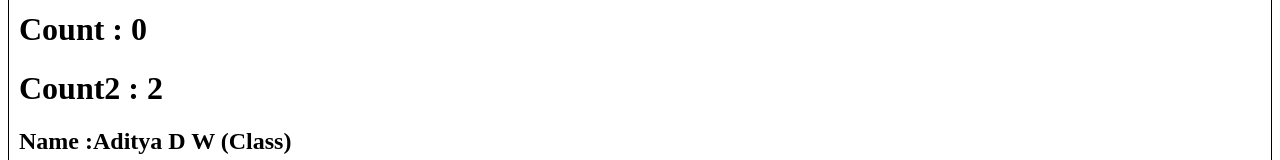
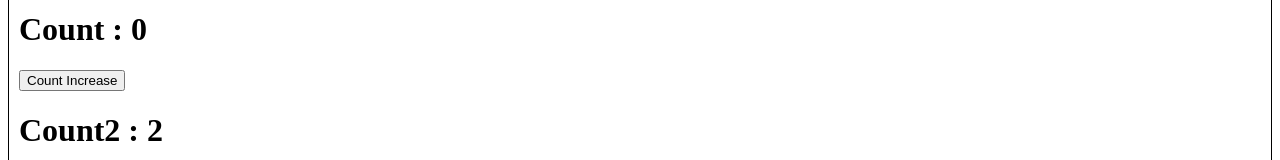
Before and after one commit to waditya/namaste-react, a React (Vite) app: page /about in a window 1280 px wide. Shown: the part 611-771 px from the top of the page. Built offline with nearby package versions, Linux system fonts and the light colour scheme.

Commit message:
Code to update state varibale in a Class -based component

```diff
--- a/src/components/RestaurantMenu.js
+++ b/src/components/RestaurantMenu.js
@@ -20,8 +20,8 @@ const RestaurantMenu = () => {
 
     const data = await fetch(MENU_API + resId); // "https://corsproxy.io/?https://www.swiggy.com/dapi/menu/pl?page-type=REGULAR_MENU&complete-menu=true&lat=18.5204303&lng=73.8567437&restaurantId=585360&catalog_qa=undefined&submitAction=ENTER"
 
-        const json = await data.json();
-        setresInfo(json.data);
+    const json = await data.json();
+    setresInfo(json.data);
 
     };
 
--- a/src/components/UserClass.js
+++ b/src/components/UserClass.js
@@ -15,6 +15,13 @@ class UserClass extends React.Component {
         return (
             <div className = "user-card">
             <h1>Count : {this.state.count}</h1>
+            <button onClick={() => {
+                this.setState({
+                    count: this.state.count +1,
+                    count2: this.state.count2 +2,
+                })
+                console.log(this.state.count);
+            }}>Count Increase</button>
             <h1>Count2 : {this.state.count2}</h1>
             <h2>Name :{ this.props.name}</h2>
             <h3>Location :  {this.props.location}</h3>
```
